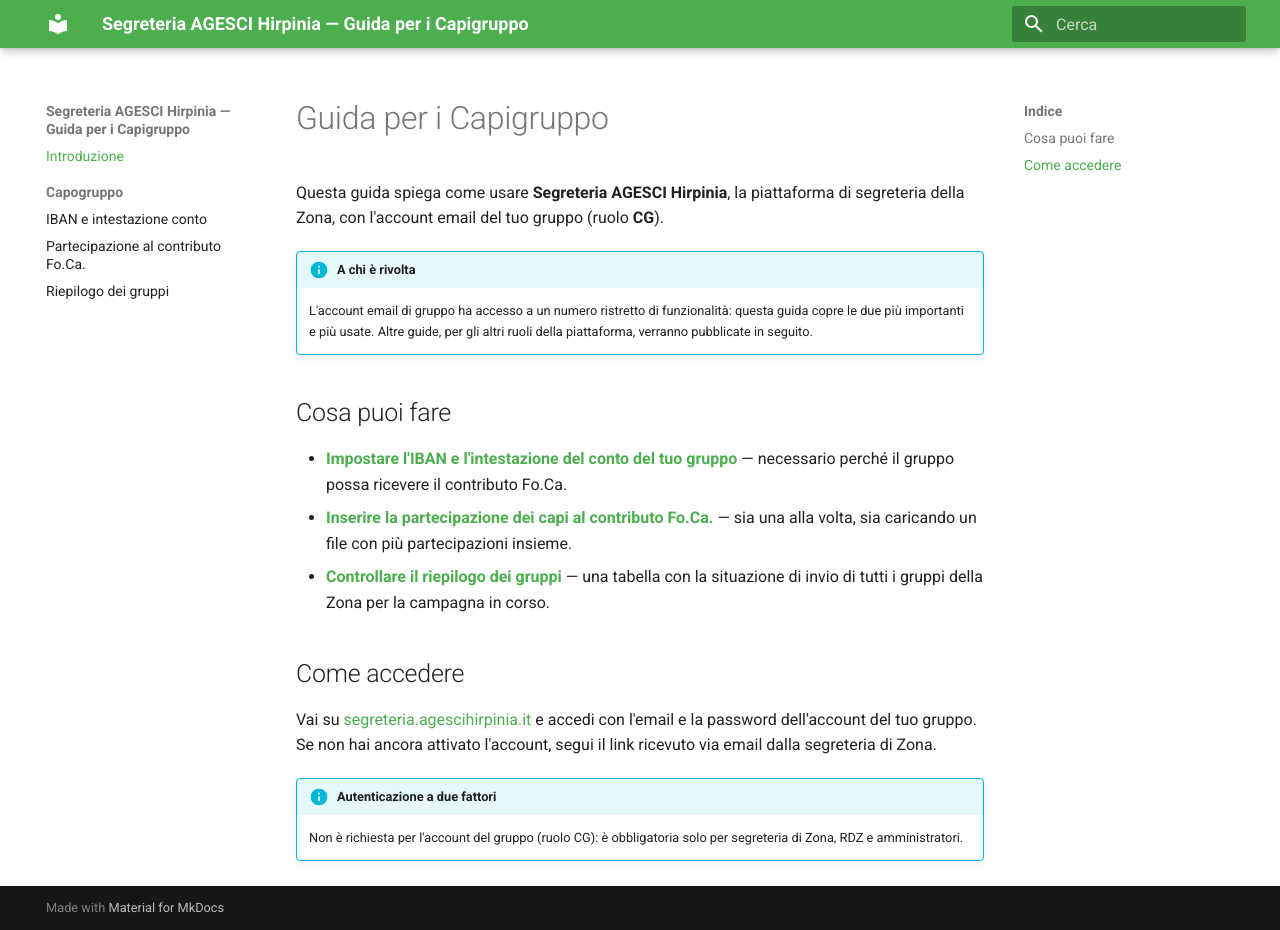
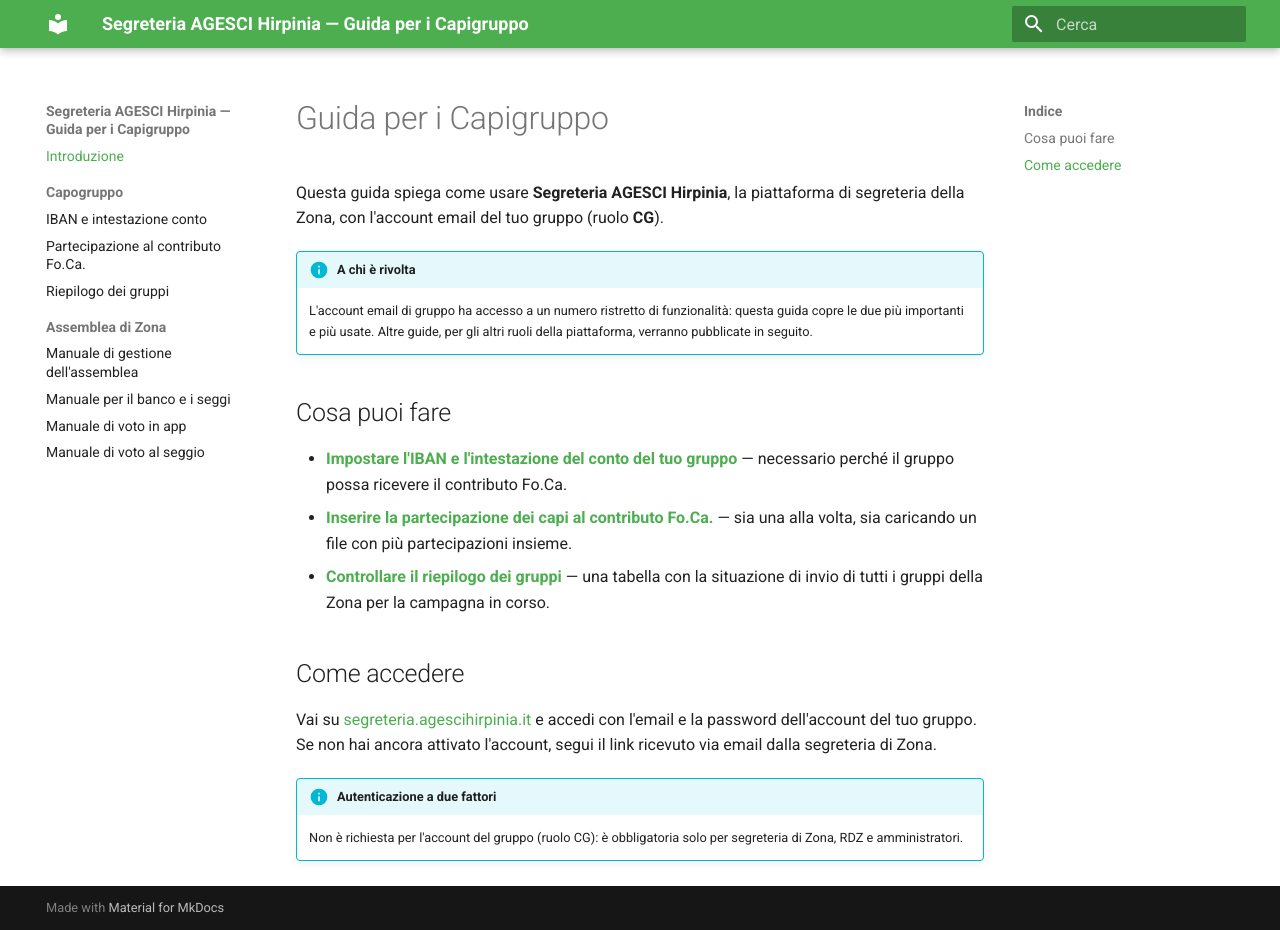
Before and after one commit to AGESCI-Campania/segreteria-hirpinia, an MkDocs documentation site: the page built from docs-utente/index.md, in a window 1280 px wide and 930 px high. Built offline with MkDocs 1.6.1 and Material for MkDocs 9.7.7, drawn with Linux system fonts in a browser that asks for light colours.

Commit message:
Manuali dell'assemblea su Read the Docs
Read the Docs genera, dopo la guida dei capigruppo, i quattro manuali
dell'assemblea con i loro PDF nella sottocartella assemblea/ dello stesso
sito; la guida li collega dal menu «Assemblea di Zona». La versione stable
segue l'ultima release, per i link nelle email.

Co-Authored-By: Claude Opus 5.5 <noreply@anthropic.com>

```diff
--- a/mkdocs.yml
+++ b/mkdocs.yml
@@ -22,6 +22,13 @@ nav:
       - IBAN e intestazione conto: capogruppo/iban-gruppo.md
       - Partecipazione al contributo Fo.Ca.: capogruppo/partecipazioni-foca.md
       - Riepilogo dei gruppi: capogruppo/riepilogo-contributi.md
+  # Manuali dell'assemblea: siti a parte (docs-manuali/), generati da
+  # .readthedocs.yaml nella sottocartella assemblea/ dello stesso sito.
+  - Assemblea di Zona:
+      - Manuale di gestione dell'assemblea: assemblea/gestione/
+      - Manuale per il banco e i seggi: assemblea/banco/
+      - Manuale di voto in app: assemblea/voto-app/
+      - Manuale di voto al seggio: assemblea/voto-seggio/
 
 plugins:
   - search
```
Also changed, not shown: .readthedocs.yaml (+8 -0 lines), README.md (+3 -2 lines), docs-manuali/README.md (+13 -0 lines).
